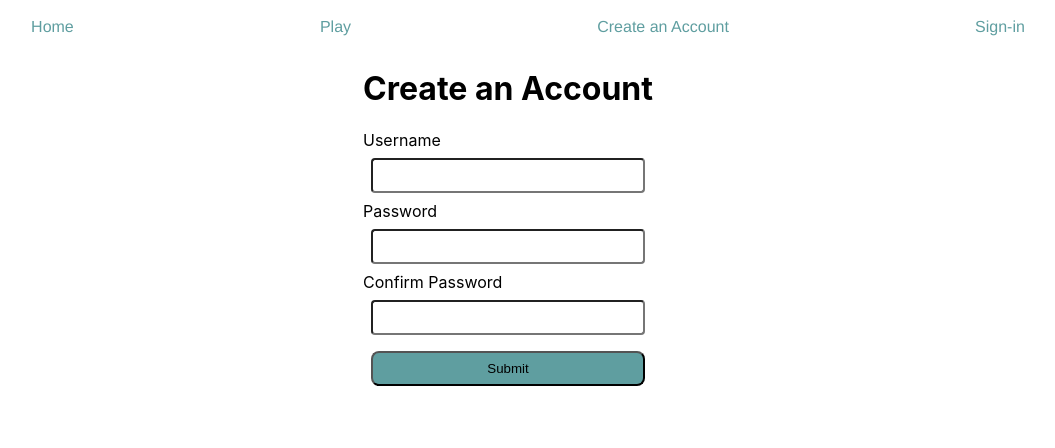
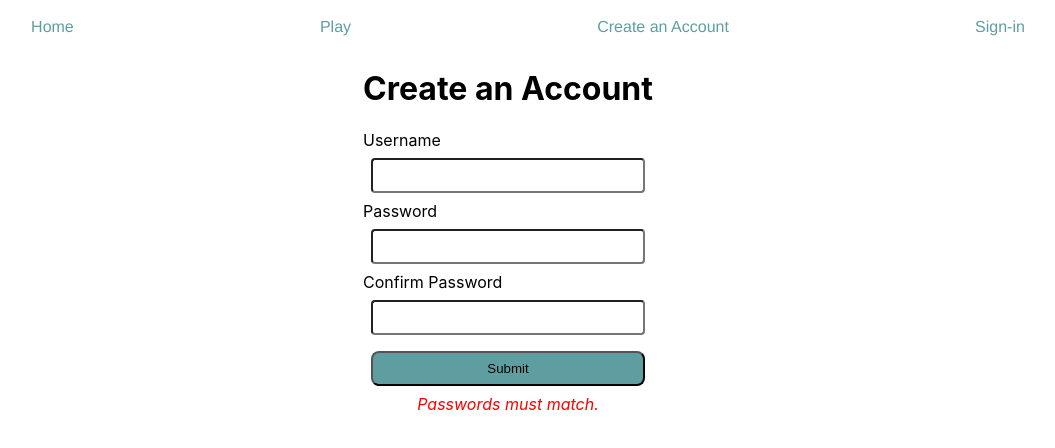
Before and after one commit to mmalotky/the-cave, a React (Create React App) app in the folder the-cave/: page /create-account in a window 1280 px wide. Shown: the top 448 px of the page, without its empty margins (132-1187 px from the left). Built offline with nearby package versions, Linux system fonts and the light colour scheme; the HTML template or start-up script is replaced by a standard one.

Commit message:
added form errors

```diff
--- a/the-cave/src/components/CreateAccount.js
+++ b/the-cave/src/components/CreateAccount.js
@@ -1,9 +1,10 @@
 import "./Form.css";
-import React, { useState } from "react";
-import { useNavigate } from "react-router-dom";
+import React, { useEffect, useState } from "react";
+import { json, useNavigate } from "react-router-dom";
 
 function CreateAccount({SERVER_URL}) {
-    const [loginData, setLoginData] = useState({username:"", password:"", passwordConfirm:""})
+    const [loginData, setLoginData] = useState({username:"", password:"", passwordConfirm:""});
+    const [err, setErr] = useState([]);
     const [valid, setValid] = useState(false);
     const navigate = useNavigate();
 
@@ -21,9 +22,10 @@ function CreateAccount({SERVER_URL}) {
             body: JSON.stringify(submission)
         })
         .then((response) => {
-            console.log(response)
             if(response.status === 201) navigate("/login");
-        });
+            return response.json();
+        })
+        .then(setErr);
     }
 
     const handleChange = function (evt) {
@@ -32,6 +34,17 @@ function CreateAccount({SERVER_URL}) {
         setValid(newLoginData.password === newLoginData.passwordConfirm);
         setLoginData(newLoginData);
     }
+
+    useEffect(()=> {
+        let newErr = [...err];
+        if(valid) {
+            newErr = newErr.filter(e => e !== "Passwords must match.");
+        }
+        else {
+            newErr.push("Passwords must match.");
+        }
+        setErr(newErr);
+    }, [valid]);
 
     return (
         <div className="form-container">
@@ -59,6 +72,7 @@ function CreateAccount({SERVER_URL}) {
                     value={loginData.passwordConfirm}
                 />
                 <button className="form-submit" type="submit">Submit</button>
+                {err.map(e=><div className="form-err" key={e}>{e}</div>)}
             </form>
         </div>
     );
--- a/the-cave/src/components/Form.css
+++ b/the-cave/src/components/Form.css
@@ -25,3 +25,9 @@
     border-radius: .5rem;
     background-color: cadetblue;
 }
+
+.form-err {
+    color: red;
+    font-style: italic;
+    align-self: center;
+}
--- a/the-cave/src/components/Login.js
+++ b/the-cave/src/components/Login.js
@@ -5,6 +5,7 @@ import { useNavigate } from "react-router-dom";
 
 function Login({SERVER_URL, setUser}) {
     const navigate = useNavigate();
+    const [err, setErr] = useState("");
     const [loginData, setLoginData] = useState({
         username:"",
         password:""
@@ -22,6 +23,7 @@ function Login({SERVER_URL, setUser}) {
         })
         .then((response) => {
             if(response.status === 200) return response.json();
+            else setErr("Login Failed.");
         })
         .then((jwtContainer) => {
             if(!jwtContainer) return;
@@ -71,6 +73,7 @@ function Login({SERVER_URL, setUser}) {
                     onChange={handleChange}
                 />
                 <button className="form-submit" type="submit">Submit</button>
+                <div className="form-err">{err}</div>
             </form>
         </div>
     );
```
